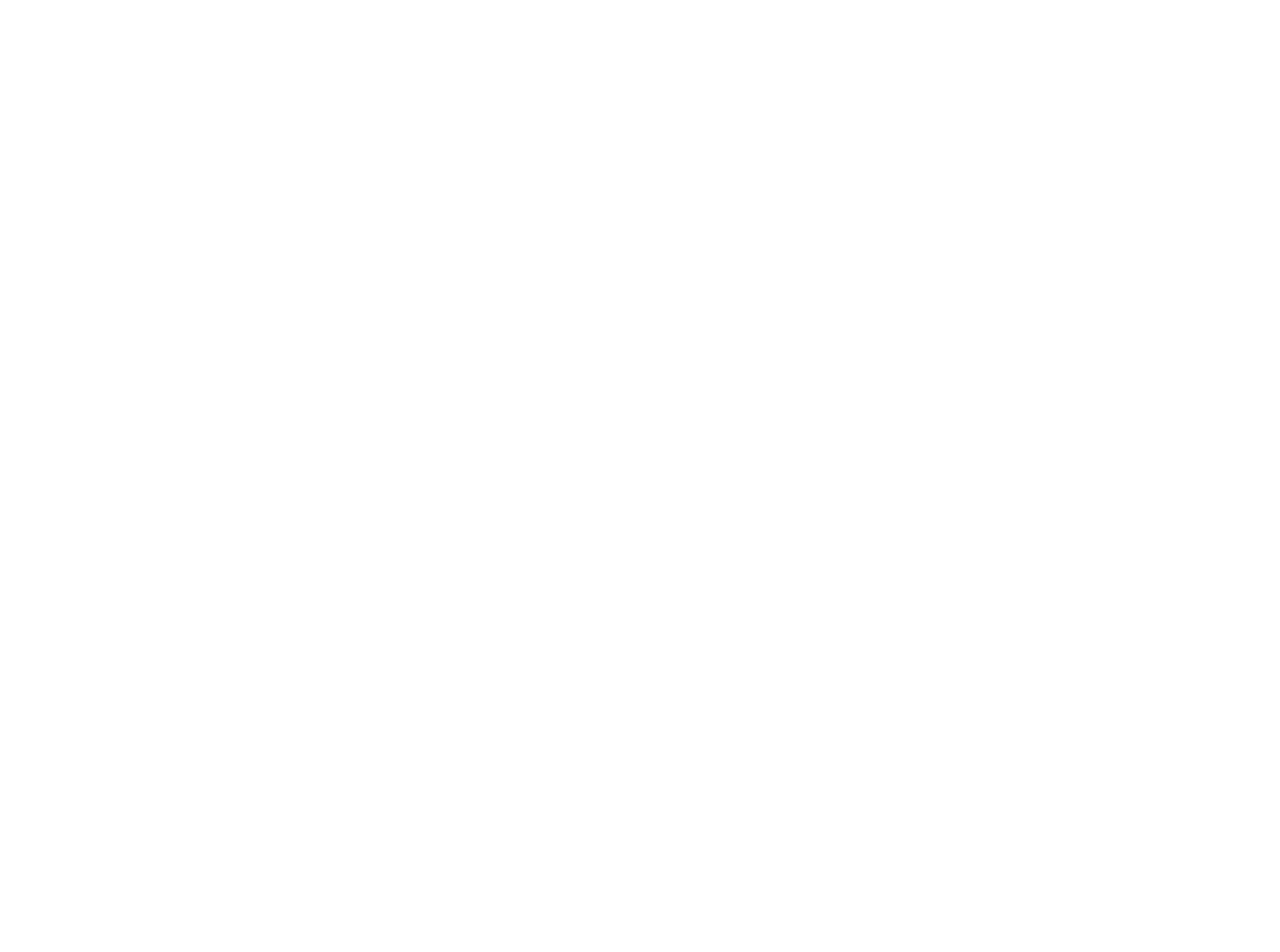
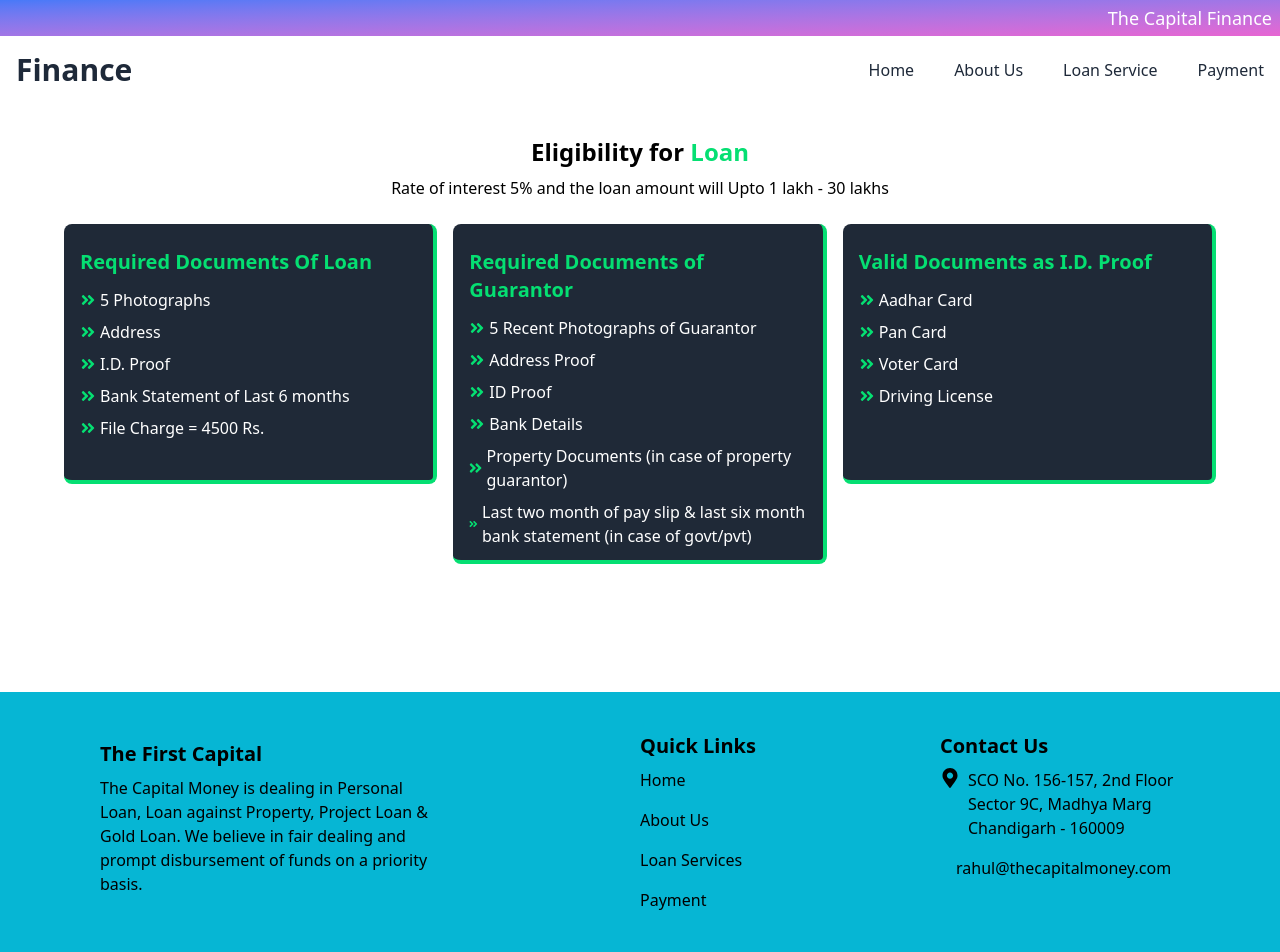
Before and after one commit to PiyushSharma8279/Finance-Project, a React (Vite) app: page /personal in a window 1280 px wide. Before the commit this address had no page. Shown: the top 952 px of the page. Before the commit the page ends 800 px from the top, so only its background shows below. Built offline with nearby package versions, Linux system fonts and the light colour scheme.

Commit message:
complete project

```diff
--- a/src/App.jsx
+++ b/src/App.jsx
@@ -6,12 +6,13 @@ import finance from "./assets/finance.jpg";
 import home from "./assets/home.jpg";
 import imagecalc from "./assets/47.jpg";
 import ContactForm from "./ContctUs";
+import Footer from "./Footer";
 
 function App() {
   const images = [
-    "https://www.greenapplefinance.in/slider1.jpg",
-    "https://www.greenapplefinance.in/slider2.jpg",
-    "https://www.greenapplefinance.in/slider3.jpg",
+    "https://media.istockphoto.com/id/1346853640/photo/saving-money-concept-man-hand-putting-row-and-coin-write-finance-saving-money-concept-man.jpg?s=612x612&w=0&k=20&c=1I48V9GUU0liAJ-dMA4SW-h5LoejkBTlEZJ-0b_vmXE=",
+    "https://images.unsplash.com/photo-1579621970795-87facc2f976d?w=600&auto=format&fit=crop&q=60&ixlib=rb-4.1.0&ixid=M3wxMjA3fDB8MHxzZWFyY2h8NHx8ZmluYW5jZXxlbnwwfHwwfHx8MA%3D%3D",
+    "https://plus.unsplash.com/premium_photo-1661774987792-17a95638d874?w=600&auto=format&fit=crop&q=60&ixlib=rb-4.1.0&ixid=M3wxMjA3fDB8MHxzZWFyY2h8MTd8fGZpbmFuY2V8ZW58MHx8MHx8fDA%3D",
   ];
 
   const scrollToSection = (id) => {
@@ -52,18 +53,19 @@ function App() {
   };
 
   return (
+    <>
       <div>
 
         <header className="fixed top-0 left-0 w-full z-50">
           <div className="py-1 flex justify-center sm:justify-end gap-2 px-2 items-center bg-gradient-to-br from-[#4779f8] to-[#e765d2]">
-          <FaPhoneAlt color="white" />
+
             <p className="text-white font-medium text-sm sm:text-lg">
-            +91 9368432124
+              The Capital Money
             </p>
           </div>
 
           <div className="text-gray-800 font-medium flex flex-col sm:flex-row justify-between items-center gap-4 sm:gap-8 py-4 px-4 bg-white">
-          <a href="/" className="text-2xl sm:text-3xl font-bold cursor-pointer">Finance</a>
+            <a href="/" className="text-2xl sm:text-3xl font-bold cursor-pointer">The Capital Money</a>
             <div className="flex flex-wrap justify-center gap-4 sm:gap-10">
               <button onClick={() => scrollToSection("category1")} className="hover:underline cursor-pointer">
                 Home
@@ -92,12 +94,9 @@ function App() {
               className="w-full h-full object-cover transition-all duration-700 ease-in-out"
             />
             <div className="absolute inset-0 flex flex-col items-center justify-center text-black text-center px-4">
-            <h2 className="text-2xl sm:text-4xl font-extrabold">Finance Service</h2>
+              <h2 className="text-2xl sm:text-4xl font-extrabold">The Capital Money</h2>
               <h2 className="text-lg sm:text-2xl font-bold">PVT. LTD.</h2>
-            <div className="flex gap-2 mt-4">
-              <button className="bg-[#0e7490] rounded-2xl py-2 px-4 text-white cursor-pointer">Contact</button>
-              <button className="bg-gray-400 rounded-2xl py-2 px-4 text-white cursor-pointer">Apply</button>
-            </div>
+
             </div>
           </section>
 
@@ -108,7 +107,7 @@ function App() {
               <div className="w-full lg:w-1/2">
                 <h2 className="text-2xl sm:text-3xl font-bold pb-3 text-[#0e7490]">About Us</h2>
                 <p className="text-sm sm:text-base">
-                Capital Loan Pvt. Ltd. is dealing in Home Loan, Personal Loan, Agriculture Loan, Shop Loan, Flat Loan, Project Loan, Education Loan, Pay Slip Loan, Car Loan, Machine Loan, Business Loans, Loan Against Property & Project Etc.
+                 The Capital Money Pvt. Ltd. is dealing in Home Loan, Personal Loan, Agriculture Loan, Shop Loan, Flat Loan, Project Loan, Education Loan, Pay Slip Loan, Car Loan, Machine Loan, Business Loans, Loan Against Property & Project Etc.
                 </p>
                 <div className="flex flex-col lg:flex-row gap-4 my-10">
                   <div className="flex-1 shadow rounded-2xl p-4 bg-white">
@@ -131,27 +130,48 @@ function App() {
           </section>
 
 
-        <section id="category3" className="min-h-screen flex flex-col justify-center bg-amber-50 px-4 py-6">
+         <section
+  id="category3"
+  className="min-h-screen flex flex-col justify-center bg-amber-50 px-4 py-6"
+>
   <div className="text-center">
     <h2 className="text-2xl sm:text-3xl font-bold">OUR SERVICE</h2>
   </div>
+
   <div className="grid grid-cols-1 sm:grid-cols-2 lg:grid-cols-4 gap-4 mt-6">
     {[
-              { title: "Personal Loan", img: "https://www.greenapplefinance.in/personal.jpeg" },
+      { title: "Personal Loan", img: "https://plus.unsplash.com/premium_photo-1661774987792-17a95638d874?w=600&auto=format&fit=crop&q=60&ixlib=rb-4.1.0&ixid=M3wxMjA3fDB8MHxzZWFyY2h8MTd8fGZpbmFuY2V8ZW58MHx8MHx8fDA%3D" },
       { title: "Home Loan", img: home },
-              { title: "Education Loan", img: "https://www.greenapplefinance.in/personal.jpeg" },
+      { title: "Education Loan", img: "https://plus.unsplash.com/premium_photo-1661774987792-17a95638d874?w=600&auto=format&fit=crop&q=60&ixlib=rb-4.1.0&ixid=M3wxMjA3fDB8MHxzZWFyY2h8MTd8fGZpbmFuY2V8ZW58MHx8MHx8fDA%3D" },
       { title: "Business Loan", img: home },
     ].map((service, i) => (
-              <div key={i} className="shadow rounded-2xl bg-blue-100 overflow-hidden">
-                <img src={service.img} alt="" className="w-full h-40 object-cover" />
-                <div className="p-4">
-                  <h2 className="text-lg font-bold text-center">{service.title}</h2>
-                  <p className="text-center text-sm">Get {service.title} on Easy EMI basis from Green Apple Financial Services Pvt. Ltd.</p>
+      <div
+        key={i}
+        className="shadow rounded-2xl bg-blue-100 overflow-hidden flex flex-col"
+      >
+        <img
+          src={service.img}
+          alt=""
+          className="w-full h-40 object-cover"
+        />
+        <div className="p-4 flex flex-col items-center text-center flex-1">
+          <h2 className="text-lg font-bold">{service.title}</h2>
+          <p className="text-sm">
+            Get {service.title} on Easy EMI basis from The Capital Money.
+          </p>
+          <a
+            href="/personal"
+            className="mt-1 bg-[#0e7490] rounded-2xl py-2 px-4 text-white cursor-pointer "
+          >
+            Read More
+          </a>
         </div>
       </div>
     ))}
   </div>
 </section>
+
+
 
 
           <div className="flex flex-col lg:flex-row gap-6 bg-gray-100 p-4">
@@ -177,6 +197,9 @@ function App() {
           </div>
         </main>
       </div>
+      <Footer />
+    </>
+
   );
 }
 
--- /dev/null
+++ b/src/Footer.jsx
@@ -0,0 +1,48 @@
+import React from 'react';
+import { FaMapMarkerAlt } from "react-icons/fa";
+
+function Footer() {
+    return (
+        <>
+
+        <div className="bg-[#06b6d4] p-6 md:p-10">
+            <div className="flex flex-col md:flex-row md:justify-evenly gap-8 md:gap-0">
+
+
+                <div className="md:w-[40%]">
+                    <h2 className="text-lg md:text-xl font-bold py-2">The First Capital</h2>
+                    <p className="md:w-[70%] text-sm md:text-base">
+                        The  Capital Money is dealing in Personal Loan, Loan against Property, Project Loan
+                        & Gold Loan. We believe in fair dealing and prompt disbursement of funds on a priority basis.
+                    </p>
+                </div>
+
+
+                <div className="md:w-[20%]">
+                    <h2 className="text-lg md:text-xl font-bold">Quick Links</h2>
+                    <div className="py-2 text-sm md:text-base"><a href="#">Home</a></div>
+                    <div className="py-2 text-sm md:text-base"><a href="#">About Us</a></div>
+                    <div className="py-2 text-sm md:text-base"><a href="#">Loan Services</a></div>
+                    <div className="py-2 text-sm md:text-base"><a href="/payments">Payment</a></div>
+                </div>
+
+
+                <div className="md:w-[20%]">
+                    <h2 className="text-lg md:text-xl font-bold">Contact Us</h2>
+                    <div className="flex items-start gap-2 pt-2">
+                        <FaMapMarkerAlt size={20} className="flex-shrink-0" />
+                        <p className="text-sm md:text-base">
+                            SCO No. 156-157, 2nd Floor Sector 9C, Madhya Marg Chandigarh - 160009
+                        </p>
+                    </div>
+                    <p className='p-4'>rahul@thecapitalmoney.com</p>
+                </div>
+
+            </div>
+        </div>
+        <p className='p-6'>All Right Reserved | Copyright © 2013 The Capital Money.</p>
+        </>
+    );
+}
+
+export default Footer;
--- a/src/Layout.jsx
+++ b/src/Layout.jsx
@@ -2,6 +2,7 @@ import React from 'react'
 import { BrowserRouter, Route, Routes } from 'react-router-dom'
 import App from './App'
 import PaymentCredit from './PaymentCredit'
+import PersonalLoan from './PersonalLoan/PersonalLoan'
 
 
 
@@ -14,6 +15,8 @@ function Layout() {
             <Route path='/' element={<App/>}>
             </Route>
             <Route path='/payments' element={<PaymentCredit/>}/>
+            <Route path='/personal' element={<PersonalLoan/>}/>
+
         </Routes>
 
         </BrowserRouter>
--- /dev/null
+++ b/src/PersonalLoan/PersonalLoan.jsx
@@ -0,0 +1,130 @@
+import React from 'react'
+import Footer from '../Footer'
+import { FaAngleDoubleRight } from "react-icons/fa";
+
+function PersonalLoan() {
+    return (
+        <>
+        <div>
+              <header className="fixed top-0 left-0 w-full z-50">
+        <div className="py-1 flex justify-center sm:justify-end gap-2 px-2 items-center bg-gradient-to-br from-[#4779f8] to-[#e765d2]">
+
+          <p className="text-white font-medium text-sm sm:text-lg">The Capital Finance</p>
+        </div>
+
+        <div className="text-gray-800 font-medium text-base sm:text-[18px] flex flex-col sm:flex-row justify-between items-center gap-4 py-4 px-4 bg-white">
+          <a href="/" className="text-2xl sm:text-3xl font-bold cursor-pointer">Finance</a>
+          <div className="flex flex-wrap justify-center gap-4 sm:gap-10 text-sm sm:text-base">
+            <a href="/" className="hover:underline">Home</a>
+            <a href="/" className="hover:underline">About Us</a>
+            <a href="/" className="hover:underline">Loan Service</a>
+            <a href="/payments" className="hover:underline">Payment</a>
+          </div>
+        </div>
+      </header>
+      <div className="py-32 flex flex-col items-center px-4">
+  <div className="max-w-6xl w-full">
+    <h2 className="text-center text-2xl font-bold py-2">
+      Eligibility for <span className="text-green-400"> Loan</span>
+    </h2>
+    <p className="text-center font-medium">
+      Rate of interest 5% and the loan amount will Upto 1 lakh - 30 lakhs
+    </p>
+
+    <div className="mt-6 flex flex-col md:flex-row justify-center gap-4">
+
+      <div className="bg-[#1f2937] p-4 text-white flex-1 rounded-lg md:h-[260px] border-r-4 border-b-4 border-green-400">
+        <h2 className="py-2 font-bold text-green-400 text-xl">Required Documents Of Loan</h2>
+        <div className=' py-1 flex items-center gap-1 '>
+            <FaAngleDoubleRight className='text-green-400'/>
+            <p>5 Photographs</p>
+        </div>
+        <div className=' py-1 flex items-center gap-1 '>
+            <FaAngleDoubleRight className='text-green-400'/>
+            <p>Address</p>
+        </div>
+        <div className=' py-1 flex items-center gap-1 '>
+            <FaAngleDoubleRight className='text-green-400'/>
+            <p>I.D. Proof</p>
+        </div>
+        <div className=' py-1 flex items-center gap-1 '>
+            <FaAngleDoubleRight className='text-green-400'/>
+            <p>Bank Statement of Last 6 months</p>
+        </div>
+        <div className=' py-1 flex items-center gap-1 '>
+            <FaAngleDoubleRight className='text-green-400'/>
+            <p>File Charge = 4500 Rs.</p>
+        </div>
+      </div>
+
+
+      <div className="bg-[#1f2937] p-4 text-white flex-1 rounded-lg md:h-[340px] border-r-4 border-b-4 border-green-400">
+        <h2 className="py-2 font-bold text-green-400 text-xl">Required Documents of Guarantor</h2>
+        <div className=' py-1 flex items-center gap-1 '>
+            <FaAngleDoubleRight className='text-green-400'/>
+            <p>5 Recent Photographs of Guarantor</p>
+        </div>
+        <div className=' py-1 flex items-center gap-1 '>
+            <FaAngleDoubleRight className='text-green-400'/>
+            <p>Address Proof</p>
+        </div>
+        <div className=' py-1 flex items-center gap-1 '>
+            <FaAngleDoubleRight className='text-green-400'/>
+            <p>ID Proof</p>
+        </div>
+        <div className=' py-1 flex items-center gap-1 '>
+            <FaAngleDoubleRight className='text-green-400'/>
+            <p>Bank Details</p>
+        </div>
+        <div className=' py-1 flex items-center gap-1 '>
+            <FaAngleDoubleRight className='text-green-400'/>
+            <p>Property Documents (in case of property guarantor)</p>
+        </div>
+        <div className=' py-1 flex items-center gap-1 '>
+            <FaAngleDoubleRight className='text-green-400'/>
+            <p> Last two month of pay slip & last six month bank statement (in case of
+          govt/pvt)</p>
+        </div>
+      </div>
+
+
+      <div className="bg-[#1f2937] p-4 text-white flex-1 rounded-lg md:h-[260px] border-r-4 border-b-4 border-green-400">
+        <h2 className="py-2 font-bold text-green-400 text-xl">Valid Documents as I.D. Proof</h2>
+        <div className=' py-1 flex items-center gap-1 '>
+            <FaAngleDoubleRight className='text-green-400'/>
+            <p>Aadhar Card</p>
+        </div>
+        <div className=' py-1 flex items-center gap-1 '>
+            <FaAngleDoubleRight className='text-green-400'/>
+            <p>Pan Card</p>
+        </div>
+        <div className=' py-1 flex items-center gap-1 '>
+            <FaAngleDoubleRight className='text-green-400'/>
+            <p>Voter Card</p>
+        </div>
+        <div className=' py-1 flex items-center gap-1 '>
+            <FaAngleDoubleRight className='text-green-400'/>
+            <p>Driving License</p>
+        </div>
+      </div>
+    </div>
+
+
+
+
+
+        </div>
+
+      </div>
+
+
+
+      <Footer/>
+        </div>
+
+
+        </>
+    )
+}
+
+export default PersonalLoan
```
Also changed, not shown: src/PaymentCredit.jsx (+97 -117 lines), src/assets/cc.png (added). Lines whose indentation alone changed are shown as unchanged.
